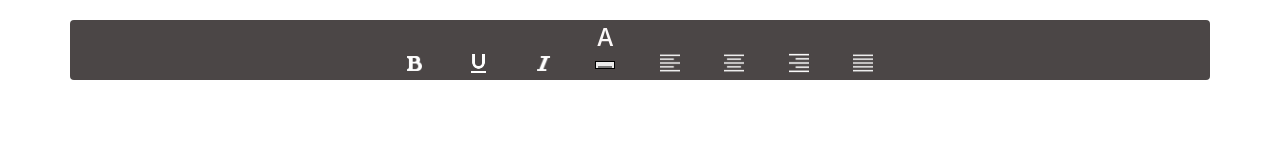
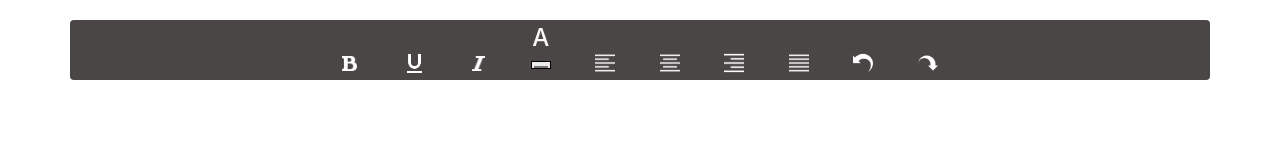
Before and after one commit to Gimhan027/Assignment_01, a plain HTML site: page index.html in a window 1280 px wide. Drawn offline with nearby package versions, Linux system fonts and the light colour scheme.

Commit message:
Add Undo and Redo Feature

```diff
--- a/index.html
+++ b/index.html
@@ -51,6 +51,14 @@
             <img src="Resources/justify.png" width="20" alt="Justify">
         </button>
 
+        <button class="button" onclick="Undo_Feature()">
+            <img src="Resources/undo-4-32.png" width="20" alt="Undo">
+        </button>
+
+        <button class="button" onclick="Redo_Feature()">
+            <img src="Resources/action-redo-32.png" width="20" alt="Redo">
+        </button>
+
 
 
 
```
Also changed, not shown: JS_file.js (+16 -4 lines).
